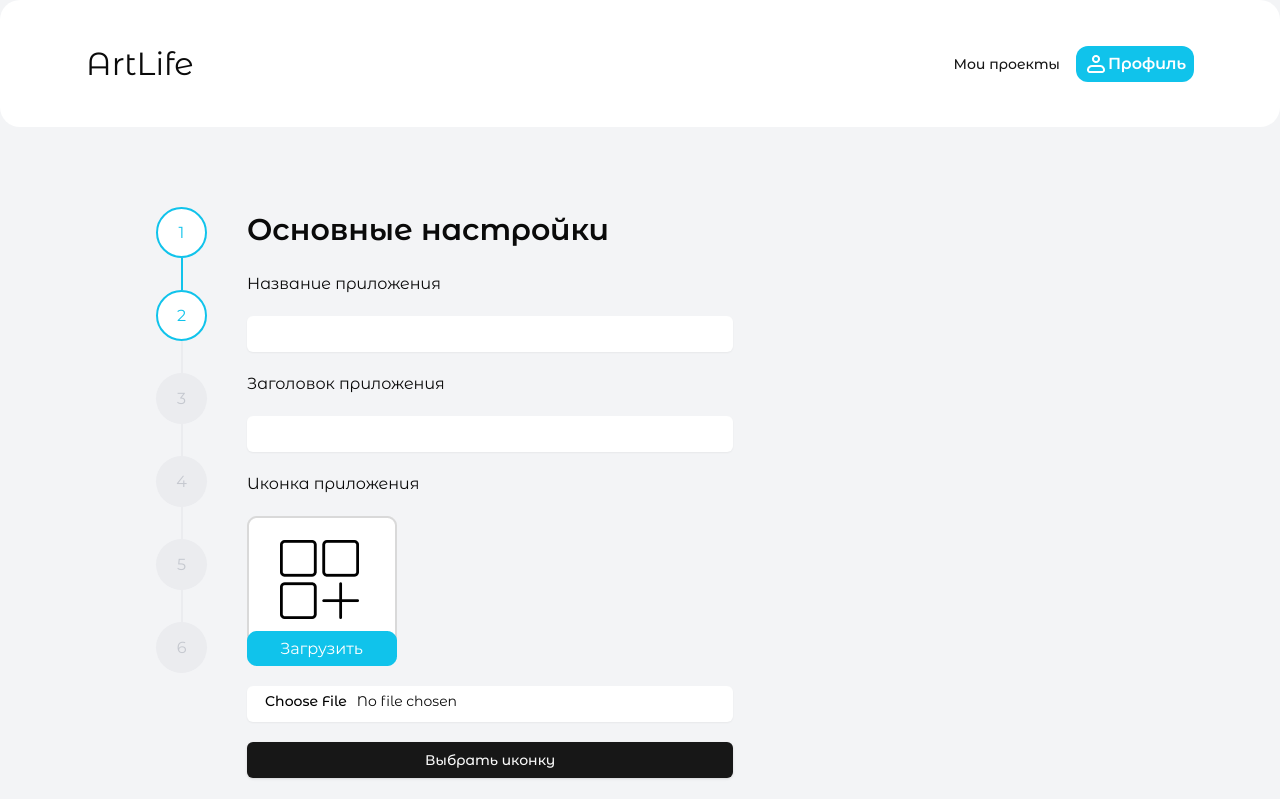
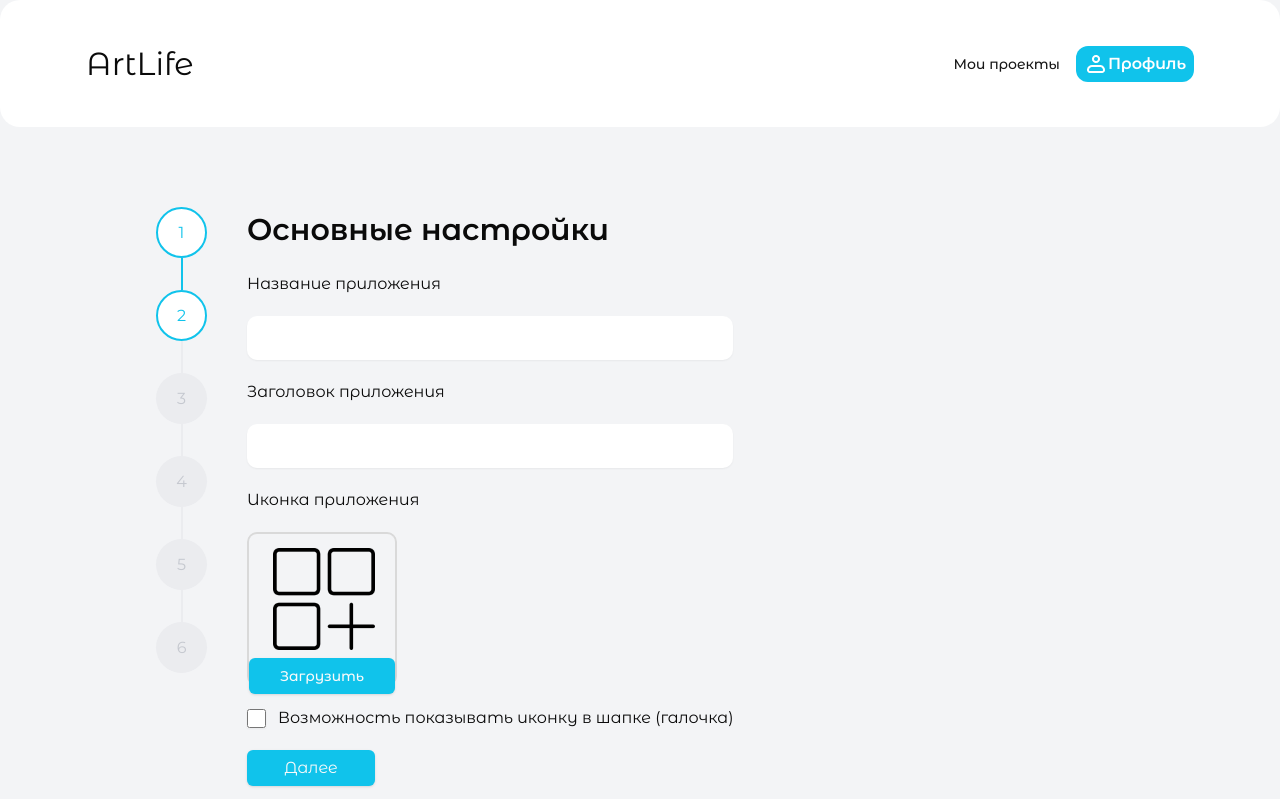
Before and after one commit to WebbyWinges/art-life, a React (Vite) app: page /main/2 in a window 1280 px wide. Shown: the top 799 px of the page. Built offline with nearby package versions, Linux system fonts and the light colour scheme.

Commit message:
[F] add new folderInput

```diff
--- a/src/components/ui/input.tsx
+++ b/src/components/ui/input.tsx
@@ -1,30 +1,28 @@
-import * as React from "react"
+import * as React from "react";
 
-import { cn } from "@/lib/utils"
+import { cn } from "@/lib/utils";
 
-export interface InputProps
-  extends React.InputHTMLAttributes<HTMLInputElement> {}
-
-const Input = React.forwardRef<HTMLInputElement, InputProps>(
-  ({ className, type, ...props }, ref) => {
+const Input = React.forwardRef<
+  HTMLInputElement,
+  React.InputHTMLAttributes<HTMLInputElement>
+>(({ className, type, ...props }, ref) => {
   return (
     <input
       type={type}
       className={cn(
-          "flex h-9 w-full bg-white rounded-md border border-input bg-transparent px-3 py-1 text-sm shadow-sm transition-colors file:border-0 file:bg-transparent file:text-sm file:font-medium placeholder:text-muted-foreground focus-visible:outline-none focus-visible:ring-1 focus-visible:ring-ring disabled:cursor-not-allowed disabled:opacity-50",
-          className
+        "flex h-[44px] max-w-[691px] w-full bg-white rounded-[10px]  border-[2px] border-[#D9D9D9] bg-transparent px-3 py-1 text-sm shadow-sm transition-colors file:border-0 file:bg-transparent file:text-sm file:font-medium placeholder:text-muted-foreground focus-visible:outline-none focus-visible:ring-1 focus-visible:ring-ring disabled:cursor-not-allowed disabled:opacity-50",
+        className,
       )}
       style={{
         background: "white",
         outline: "none",
-          border: "none"
+        border: "none",
       }}
       ref={ref}
       {...props}
     />
-    )
-  }
-)
-Input.displayName = "Input"
+  );
+});
+Input.displayName = "Input";
 
-export { Input }
+export { Input };
--- a/src/pages/main/mainSettings.tsx
+++ b/src/pages/main/mainSettings.tsx
@@ -1,5 +1,5 @@
 import { Input } from "@/components/ui/input";
-import i1 from "../../assets/Group 32.png";
+import i1 from "../../assets/image 19.png";
 import { Button } from "@/components/ui/button";
 import { Link } from "react-router-dom";
 import { useState, useRef } from "react";
@@ -68,20 +68,38 @@ const MainSettings = () => {
       >
         Иконка приложения
       </span>
-      <div className="flex justify-center items-center w-[150px] h-[150px] border-none outline-none">
+
+      <div className=" relative max-w-[150px] rounded-[10px]  border-[2px]  border-b-[#d9d9d900] border-[#D9D9D9]">
+        <div className="flex justify-center items-center w-[150px] h-[150px] border-none outline-none ">
           {icon ? (
-          <img src={URL.createObjectURL(icon)} alt="Uploaded Icon" />
+            <div className="p-[0px] pb-[20px] rounded-[10px]">
+              <img
+                className=" max-h-[130px]"
+                src={URL.createObjectURL(icon)}
+                alt="Uploaded Icon"
+              />
+            </div>
           ) : (
+            <div className="p-[24px] pb-[44px]">
               <img src={i1} alt="Default Icon" />
+            </div>
           )}
         </div>
         <Input
+          className="  hidden"
           type="file"
           ref={fileInputRef}
           onChange={handleIconChange}
           accept="image/*"
         />
-      <Button onClick={handleIconClick}>Выбрать иконку</Button>
+        <Button
+          className="  absolute bottom-[-10px] w-full bg-[#10C3EB]"
+          onClick={handleIconClick}
+        >
+          Загрузить
+        </Button>
+      </div>
+
       <div className="flex gap-3 justify-center items-center">
         <Input
           type="checkbox"
```
Also changed, not shown: src/assets/image 19.png (added). Lines whose indentation alone changed are shown as unchanged.
